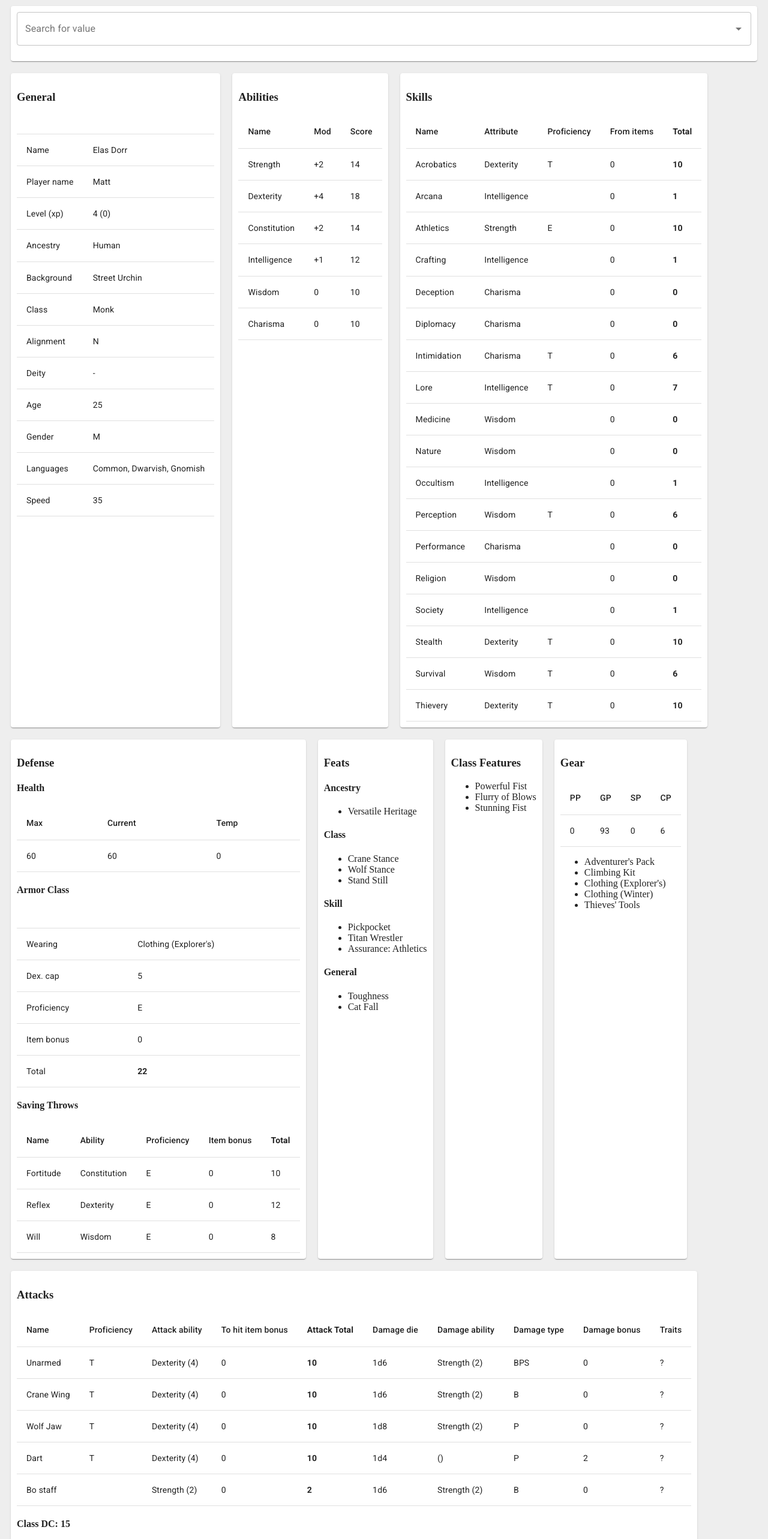
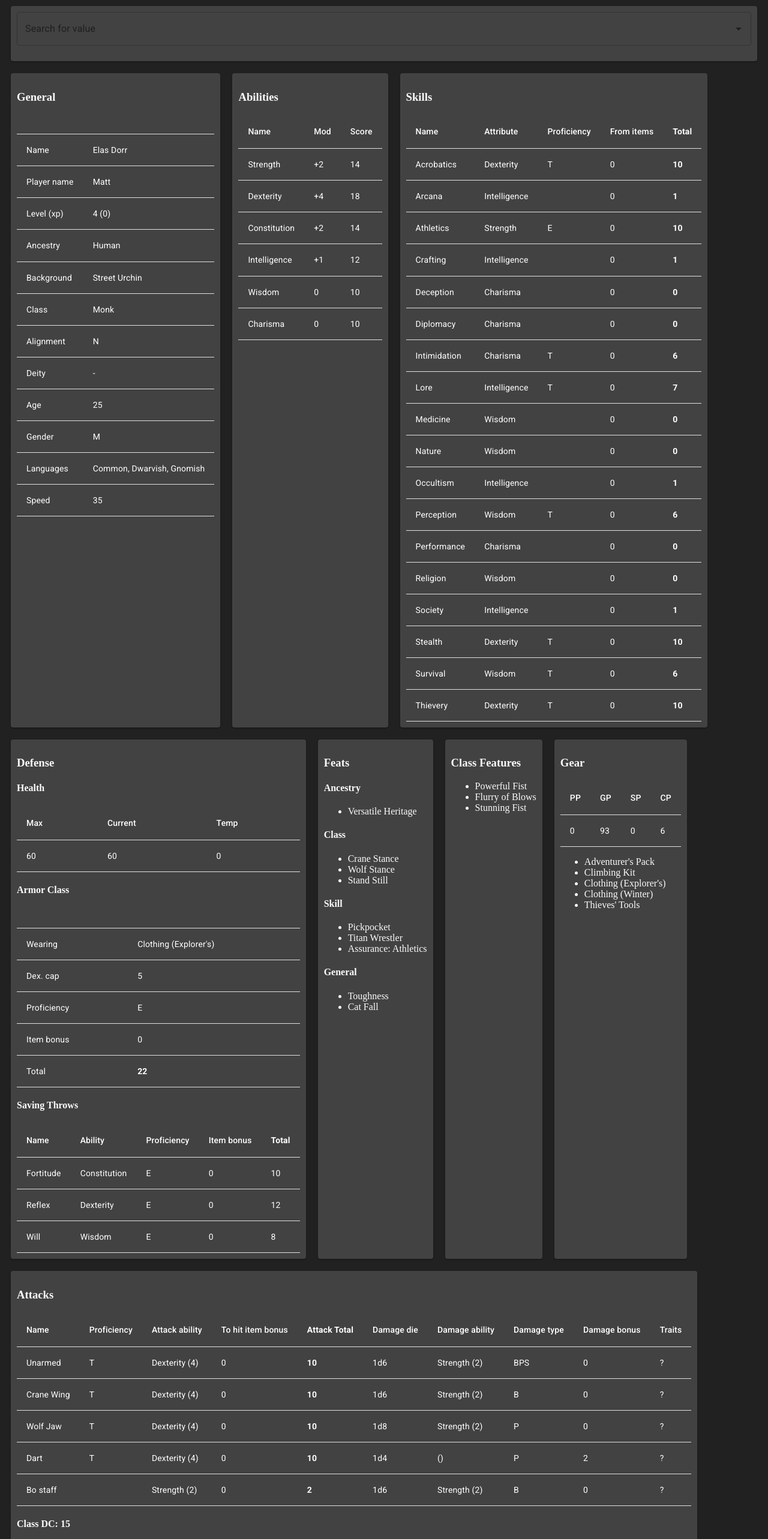
Before and after one commit to Celeo/pf2sheet, a React app: page / in a window 1280 px wide. Shown: the top 2566 px of the page at 60% size. Built offline with nearby package versions, Linux system fonts and the light colour scheme.

Commit message:
Partially dark mode

```diff
--- a/src/App.css
+++ b/src/App.css
@@ -1,16 +1,26 @@
+body {
+  background-color: #212121;
+  color: #fafafa !important;
+}
+
 h3 {
   padding: 0;
+  color: #fafafa;
 }
 
 h4 {
-  padding: 0;
+  color: #fafafa;
+}
+
+p {
+  color: #fafafa;
+}
+
+ul {
+  color: #fafafa;
 }
 
 .MuiPaper-root {
   padding: 10px;
   margin: 10px;
 }
-
-body {
-  background-color: #eeeeee;
-}
--- a/src/components/AllStatBlocks.tsx
+++ b/src/components/AllStatBlocks.tsx
@@ -1,7 +1,6 @@
 import React from 'react'
 import {
   Box,
-  Paper,
   Table,
   TableBody,
   TableCell,
@@ -10,6 +9,7 @@ import {
   TableRow,
   Tooltip
 } from '@material-ui/core'
+import { StyledPaper, StyledTableCell } from './common'
 import {
   Ability,
   Attack,
@@ -34,7 +34,7 @@ export const AllStatBlocks = ({ characterData }: AllStatBlocksProps) => {
   characterData = characterData.default
   return (
     <Box display="flex" flexWrap="wrap">
-      <Paper>
+      <StyledPaper>
         <h3>General</h3>
         <TableContainer>
           <Table>
@@ -46,128 +46,128 @@ export const AllStatBlocks = ({ characterData }: AllStatBlocksProps) => {
             </TableHead>
             <TableBody>
               <TableRow>
-                <TableCell>Name</TableCell>
-                <TableCell>{ characterData.general.name }</TableCell>
+                <StyledTableCell>Name</StyledTableCell>
+                <StyledTableCell>{ characterData.general.name }</StyledTableCell>
               </TableRow>
               <TableRow>
-                <TableCell>Player name</TableCell>
-                <TableCell>{ characterData.general.playerName }</TableCell>
+                <StyledTableCell>Player name</StyledTableCell>
+                <StyledTableCell>{ characterData.general.playerName }</StyledTableCell>
               </TableRow>
               <TableRow>
-                <TableCell>Level (xp)</TableCell>
-                <TableCell>{ characterData.general.level } ({ characterData.general.experience })</TableCell>
+                <StyledTableCell>Level (xp)</StyledTableCell>
+                <StyledTableCell>{ characterData.general.level } ({ characterData.general.experience })</StyledTableCell>
               </TableRow>
               <TableRow>
-                <TableCell>Ancestry</TableCell>
-                <TableCell>{ characterData.general.ancestry }</TableCell>
+                <StyledTableCell>Ancestry</StyledTableCell>
+                <StyledTableCell>{ characterData.general.ancestry }</StyledTableCell>
               </TableRow>
               <TableRow>
-                <TableCell>Background</TableCell>
-                <TableCell>{ characterData.general.background }</TableCell>
+                <StyledTableCell>Background</StyledTableCell>
+                <StyledTableCell>{ characterData.general.background }</StyledTableCell>
               </TableRow>
               <TableRow>
-                <TableCell>Class</TableCell>
-                <TableCell>{ characterData.general.class }</TableCell>
+                <StyledTableCell>Class</StyledTableCell>
+                <StyledTableCell>{ characterData.general.class }</StyledTableCell>
               </TableRow>
               <TableRow>
-                <TableCell>Alignment</TableCell>
-                <TableCell>{ characterData.general.alignment }</TableCell>
+                <StyledTableCell>Alignment</StyledTableCell>
+                <StyledTableCell>{ characterData.general.alignment }</StyledTableCell>
               </TableRow>
               <TableRow>
-                <TableCell>Deity</TableCell>
-                <TableCell>{ characterData.general.deity }</TableCell>
+                <StyledTableCell>Deity</StyledTableCell>
+                <StyledTableCell>{ characterData.general.deity }</StyledTableCell>
               </TableRow>
               <TableRow>
-                <TableCell>Age</TableCell>
-                <TableCell>{ characterData.general.age }</TableCell>
+                <StyledTableCell>Age</StyledTableCell>
+                <StyledTableCell>{ characterData.general.age }</StyledTableCell>
               </TableRow>
               <TableRow>
-                <TableCell>Gender</TableCell>
-                <TableCell>{ characterData.general.gender }</TableCell>
+                <StyledTableCell>Gender</StyledTableCell>
+                <StyledTableCell>{ characterData.general.gender }</StyledTableCell>
               </TableRow>
               <TableRow>
-                <TableCell>Languages</TableCell>
-                <TableCell>{ characterData.general.languages.join(', ') }</TableCell>
+                <StyledTableCell>Languages</StyledTableCell>
+                <StyledTableCell>{ characterData.general.languages.join(', ') }</StyledTableCell>
               </TableRow>
               <TableRow>
-                <TableCell>Speed</TableCell>
-                <TableCell>{ characterData.general.speed }</TableCell>
+                <StyledTableCell>Speed</StyledTableCell>
+                <StyledTableCell>{ characterData.general.speed }</StyledTableCell>
               </TableRow>
             </TableBody>
           </Table>
         </TableContainer>
-      </Paper>
-      <Paper>
+      </StyledPaper>
+      <StyledPaper>
         <h3>Abilities</h3>
         <TableContainer>
           <Table>
             <TableHead>
               <TableRow>
-                <TableCell>Name</TableCell>
-                <TableCell>Mod</TableCell>
-                <TableCell>Score</TableCell>
+                <StyledTableCell>Name</StyledTableCell>
+                <StyledTableCell>Mod</StyledTableCell>
+                <StyledTableCell>Score</StyledTableCell>
               </TableRow>
             </TableHead>
             <TableBody>
               {
                 characterData.abilities.map((ability: Ability) => (
                   <TableRow key={ability.name}>
-                    <TableCell>{ ability.name }</TableCell>
-                    <TableCell>{ formatMod(getAbilityMod(ability.score)) }</TableCell>
-                    <TableCell>{ ability.score }</TableCell>
+                    <StyledTableCell>{ ability.name }</StyledTableCell>
+                    <StyledTableCell>{ formatMod(getAbilityMod(ability.score)) }</StyledTableCell>
+                    <StyledTableCell>{ ability.score }</StyledTableCell>
                   </TableRow>
                 ))
               }
             </TableBody>
           </Table>
         </TableContainer>
-      </Paper>
-      <Paper>
+      </StyledPaper>
+      <StyledPaper>
         <h3>Skills</h3>
         <TableContainer>
           <Table>
             <TableHead>
               <TableRow>
-                <TableCell>Name</TableCell>
-                <TableCell>Attribute</TableCell>
-                <TableCell>Proficiency</TableCell>
-                <TableCell>From items</TableCell>
-                <TableCell><strong>Total</strong></TableCell>
+                <StyledTableCell>Name</StyledTableCell>
+                <StyledTableCell>Attribute</StyledTableCell>
+                <StyledTableCell>Proficiency</StyledTableCell>
+                <StyledTableCell>From items</StyledTableCell>
+                <StyledTableCell><strong>Total</strong></StyledTableCell>
               </TableRow>
             </TableHead>
             <TableBody>
           {
             characterData.skills.map((skill: Skill) => (
               <TableRow key={skill.name}>
-                <TableCell>{ skill.name }</TableCell>
-                <TableCell>{ skill.ability }</TableCell>
-                <TableCell>{ skill.proficiency }</TableCell>
-                <TableCell>{ skill.fromItems }</TableCell>
-                <TableCell><strong>{ calculateSkillMod(skill, characterData.general.level, characterData.abilities) }</strong></TableCell>
+                <StyledTableCell>{ skill.name }</StyledTableCell>
+                <StyledTableCell>{ skill.ability }</StyledTableCell>
+                <StyledTableCell>{ skill.proficiency }</StyledTableCell>
+                <StyledTableCell>{ skill.fromItems }</StyledTableCell>
+                <StyledTableCell><strong>{ calculateSkillMod(skill, characterData.general.level, characterData.abilities) }</strong></StyledTableCell>
               </TableRow>
             ))
           }
             </TableBody>
           </Table>
         </TableContainer>
-      </Paper>
-      <Paper>
+      </StyledPaper>
+      <StyledPaper>
         <h3>Defense</h3>
         <h4>Health</h4>
         <TableContainer>
           <Table>
             <TableHead>
               <TableRow>
-                <TableCell>Max</TableCell>
-                <TableCell>Current</TableCell>
-                <TableCell>Temp</TableCell>
+                <StyledTableCell>Max</StyledTableCell>
+                <StyledTableCell>Current</StyledTableCell>
+                <StyledTableCell>Temp</StyledTableCell>
               </TableRow>
             </TableHead>
             <TableBody>
               <TableRow>
-                <TableCell>{ characterData.defense.health.max }</TableCell>
-                <TableCell>{ characterData.defense.health.current }</TableCell>
-                <TableCell>{ characterData.defense.health.temporary }</TableCell>
+                <StyledTableCell>{ characterData.defense.health.max }</StyledTableCell>
+                <StyledTableCell>{ characterData.defense.health.current }</StyledTableCell>
+                <StyledTableCell>{ characterData.defense.health.temporary }</StyledTableCell>
               </TableRow>
             </TableBody>
           </Table>
@@ -183,24 +183,24 @@ export const AllStatBlocks = ({ characterData }: AllStatBlocksProps) => {
             </TableHead>
             <TableBody>
               <TableRow>
-                <TableCell>Wearing</TableCell>
-                <TableCell>{ characterData.defense.armorClass.wearing }</TableCell>
+                <StyledTableCell>Wearing</StyledTableCell>
+                <StyledTableCell>{ characterData.defense.armorClass.wearing }</StyledTableCell>
               </TableRow>
               <TableRow>
-                <TableCell>Dex. cap</TableCell>
-                <TableCell>{ characterData.defense.armorClass.dexterityCap }</TableCell>
+                <StyledTableCell>Dex. cap</StyledTableCell>
+                <StyledTableCell>{ characterData.defense.armorClass.dexterityCap }</StyledTableCell>
               </TableRow>
               <TableRow>
-                <TableCell>Proficiency</TableCell>
-                <TableCell>{ characterData.defense.armorClass.proficiency }</TableCell>
+                <StyledTableCell>Proficiency</StyledTableCell>
+                <StyledTableCell>{ characterData.defense.armorClass.proficiency }</StyledTableCell>
               </TableRow>
               <TableRow>
-                <TableCell>Item bonus</TableCell>
-                <TableCell>{ characterData.defense.armorClass.fromItems }</TableCell>
+                <StyledTableCell>Item bonus</StyledTableCell>
+                <StyledTableCell>{ characterData.defense.armorClass.fromItems }</StyledTableCell>
               </TableRow>
               <TableRow>
-                <TableCell>Total</TableCell>
-                <TableCell><strong>{ calculateArmorClass(characterData.general.level, characterData.abilities, characterData.defense.armorClass) }</strong></TableCell>
+                <StyledTableCell>Total</StyledTableCell>
+                <StyledTableCell><strong>{ calculateArmorClass(characterData.general.level, characterData.abilities, characterData.defense.armorClass) }</strong></StyledTableCell>
               </TableRow>
             </TableBody>
           </Table>
@@ -210,30 +210,30 @@ export const AllStatBlocks = ({ characterData }: AllStatBlocksProps) => {
           <Table>
             <TableHead>
               <TableRow>
-                <TableCell>Name</TableCell>
-                <TableCell>Ability</TableCell>
-                <TableCell>Proficiency</TableCell>
-                <TableCell>Item bonus</TableCell>
-                <TableCell><strong>Total</strong></TableCell>
+                <StyledTableCell>Name</StyledTableCell>
+                <StyledTableCell>Ability</StyledTableCell>
+                <StyledTableCell>Proficiency</StyledTableCell>
+                <StyledTableCell>Item bonus</StyledTableCell>
+                <StyledTableCell><strong>Total</strong></StyledTableCell>
               </TableRow>
             </TableHead>
             <TableBody>
               {
                 characterData.defense.savingThrows.map((save: SavingThrow) => (
                   <TableRow key={save.name}>
-                    <TableCell>{ save.name }</TableCell>
-                    <TableCell>{ save.ability }</TableCell>
-                    <TableCell>{ save.proficiency }</TableCell>
-                    <TableCell>{ save.fromItems }</TableCell>
-                    <TableCell>{ calculateSavingThrow(save, characterData.general.level, characterData.abilities) }</TableCell>
+                    <StyledTableCell>{ save.name }</StyledTableCell>
+                    <StyledTableCell>{ save.ability }</StyledTableCell>
+                    <StyledTableCell>{ save.proficiency }</StyledTableCell>
+                    <StyledTableCell>{ save.fromItems }</StyledTableCell>
+                    <StyledTableCell>{ calculateSavingThrow(save, characterData.general.level, characterData.abilities) }</StyledTableCell>
                   </TableRow>
                 ))
               }
             </TableBody>
           </Table>
         </TableContainer>
-      </Paper>
-      <Paper>
+      </StyledPaper>
+      <StyledPaper>
         <h3>Feats</h3>
         <h4>Ancestry</h4>
         <ul>
@@ -251,31 +251,31 @@ export const AllStatBlocks = ({ characterData }: AllStatBlocksProps) => {
         <ul>
           { characterData.feats.general.map((feat: string) => <li key={feat}>{ feat }</li>) }
         </ul>
-      </Paper>
-      <Paper>
+      </StyledPaper>
+      <StyledPaper>
         <h3>Class Features</h3>
         <ul>
           { characterData.classFeatures.map((feat: string) => <li key={feat}>{ feat }</li>) }
         </ul>
-      </Paper>
-      <Paper>
+      </StyledPaper>
+      <StyledPaper>
         <h3>Gear</h3>
         <TableContainer>
           <Table>
             <TableHead>
               <TableRow>
-                <TableCell>PP</TableCell>
-                <TableCell>GP</TableCell>
-                <TableCell>SP</TableCell>
-                <TableCell>CP</TableCell>
+                <StyledTableCell>PP</StyledTableCell>
+                <StyledTableCell>GP</StyledTableCell>
+                <StyledTableCell>SP</StyledTableCell>
+                <StyledTableCell>CP</StyledTableCell>
               </TableRow>
             </TableHead>
             <TableBody>
               <TableRow>
-                <TableCell>{ characterData.gear.money.pp }</TableCell>
-                <TableCell>{ characterData.gear.money.gp }</TableCell>
-                <TableCell>{ characterData.gear.money.sp }</TableCell>
-                <TableCell>{ characterData.gear.money.cp }</TableCell>
+                <StyledTableCell>{ characterData.gear.money.pp }</StyledTableCell>
+                <StyledTableCell>{ characterData.gear.money.gp }</StyledTableCell>
+                <StyledTableCell>{ characterData.gear.money.sp }</StyledTableCell>
+                <StyledTableCell>{ characterData.gear.money.cp }</StyledTableCell>
               </TableRow>
             </TableBody>
           </Table>
@@ -283,39 +283,39 @@ export const AllStatBlocks = ({ characterData }: AllStatBlocksProps) => {
         <ul>
           { characterData.gear.items.map((item: string) => <li key={item}>{ item }</li>) }
         </ul>
-      </Paper>
-      <Paper>
+      </StyledPaper>
+      <StyledPaper>
         <h3>Attacks</h3>
         <TableContainer>
           <Table>
             <TableHead>
               <TableRow>
-                <TableCell>Name</TableCell>
-                <TableCell>Proficiency</TableCell>
-                <TableCell>Attack ability</TableCell>
-                <TableCell>To hit item bonus</TableCell>
-                <TableCell><strong>Attack Total</strong></TableCell>
-                <TableCell>Damage die</TableCell>
-                <TableCell>Damage ability</TableCell>
-                <TableCell>Damage type</TableCell>
-                <TableCell>Damage bonus</TableCell>
-                <TableCell>Traits</TableCell>
+                <StyledTableCell>Name</StyledTableCell>
+                <StyledTableCell>Proficiency</StyledTableCell>
+                <StyledTableCell>Attack ability</StyledTableCell>
+                <StyledTableCell>To hit item bonus</StyledTableCell>
+                <StyledTableCell><strong>Attack Total</strong></StyledTableCell>
+                <StyledTableCell>Damage die</StyledTableCell>
+                <StyledTableCell>Damage ability</StyledTableCell>
+                <StyledTableCell>Damage type</StyledTableCell>
+                <StyledTableCell>Damage bonus</StyledTableCell>
+                <StyledTableCell>Traits</StyledTableCell>
               </TableRow>
             </TableHead>
             <TableBody>
               {
                 characterData.offense.attacks.map((attack: Attack) => (
                   <TableRow key={attack.name}>
-                    <TableCell>{ attack.name }</TableCell>
-                    <TableCell>{ attack.toHit.proficiency }</TableCell>
-                    <TableCell>{ attack.toHit.ability } ({ attack.toHit.ability !== '' ? getAbilityMod(lookupAbilityScore(characterData.abilities, attack.toHit.ability)) : '' })</TableCell>
-                    <TableCell>{ attack.toHit.fromItems }</TableCell>
-                    <TableCell><strong>{ calculateAttackMod(attack, characterData.general.level, characterData.abilities) }</strong></TableCell>
-                    <TableCell>{ attack.damage.die }</TableCell>
-                    <TableCell>{ attack.damage.ability } ({ attack.damage.ability !== '' ? getAbilityMod(lookupAbilityScore(characterData.abilities, attack.damage.ability)) : '' })</TableCell>
-                    <TableCell>{ attack.damage.damageType }</TableCell>
-                    <TableCell>{ attack.damage.other }</TableCell>
-                    <TableCell><Tooltip title={ attack.damage.traits }><span>?</span></Tooltip></TableCell>
+                    <StyledTableCell>{ attack.name }</StyledTableCell>
+                    <StyledTableCell>{ attack.toHit.proficiency }</StyledTableCell>
+                    <StyledTableCell>{ attack.toHit.ability } ({ attack.toHit.ability !== '' ? getAbilityMod(lookupAbilityScore(characterData.abilities, attack.toHit.ability)) : '' })</StyledTableCell>
+                    <StyledTableCell>{ attack.toHit.fromItems }</StyledTableCell>
+                    <StyledTableCell><strong>{ calculateAttackMod(attack, characterData.general.level, characterData.abilities) }</strong></StyledTableCell>
+                    <StyledTableCell>{ attack.damage.die }</StyledTableCell>
+                    <StyledTableCell>{ attack.damage.ability } ({ attack.damage.ability !== '' ? getAbilityMod(lookupAbilityScore(characterData.abilities, attack.damage.ability)) : '' })</StyledTableCell>
+                    <StyledTableCell>{ attack.damage.damageType }</StyledTableCell>
+                    <StyledTableCell>{ attack.damage.other }</StyledTableCell>
+                    <StyledTableCell><Tooltip title={ attack.damage.traits }><span>?</span></Tooltip></StyledTableCell>
                   </TableRow>
                 ))
               }
@@ -323,7 +323,7 @@ export const AllStatBlocks = ({ characterData }: AllStatBlocksProps) => {
           </Table>
         </TableContainer>
         <h4>Class DC: { characterData.offense.classDC }</h4>
-      </Paper>
+      </StyledPaper>
     </Box>
   )
 }
--- a/src/components/SearchBar.tsx
+++ b/src/components/SearchBar.tsx
@@ -5,10 +5,10 @@ import {
   List,
   ListItem,
   ListItemText,
-  Paper,
   TextField,
 } from '@material-ui/core'
 import { Autocomplete } from '@material-ui/lab'
+import { StyledPaper } from './common'
 import { allSearchableFields, SearchableValue } from '../rules'
 
 interface SearchBarProps {
@@ -42,7 +42,7 @@ export class SearchBar extends Component<SearchBarProps, SearchBarState> {
   render () {
     return (
       <Box>
-        <Paper>
+        <StyledPaper>
           <Grid container>
             <Grid item xs={12}>
               <Autocomplete
@@ -66,7 +66,7 @@ export class SearchBar extends Component<SearchBarProps, SearchBarState> {
               </List>
             </Grid>
           </Grid>
-        </Paper>
+        </StyledPaper>
       </Box>
     )
   }
--- /dev/null
+++ b/src/components/common.ts
@@ -0,0 +1,17 @@
+import { Paper, TableCell } from "@material-ui/core"
+import { Theme, withStyles } from "@material-ui/core/styles"
+
+export const StyledPaper = withStyles(() => ({
+  root: {
+    backgroundColor: "#424242",
+  },
+}))(Paper)
+
+export const StyledTableCell = withStyles((theme: Theme) => ({
+  body: {
+    color: theme.palette.common.white,
+  },
+  head: {
+    color: theme.palette.common.white,
+  },
+}))(TableCell)
```
Also changed, not shown: 1 other file (tests, documents, lock files or other folders).
